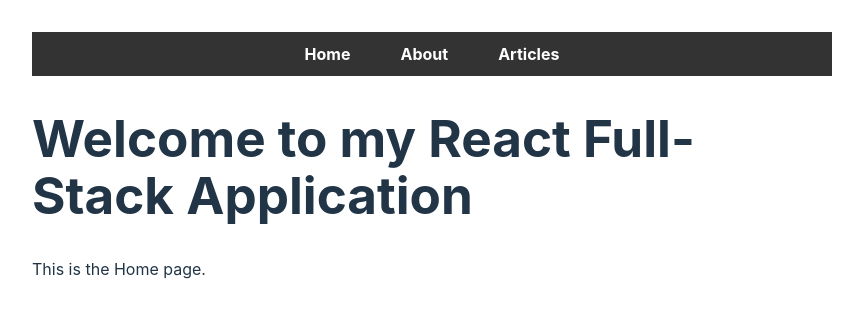
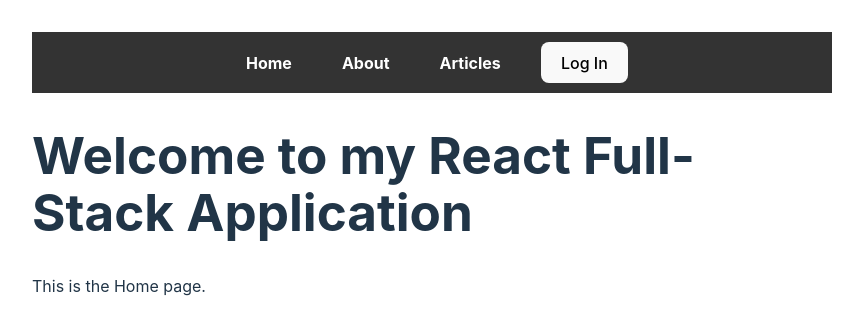
Before and after one commit to jmcscript/linkedin-react-full-stack, a React (Vite) app in the folder front-end/: page / in a window 1280 px wide. Shown: the top 334 px of the page, without its empty margins (208-1071 px from the left). Built offline with nearby package versions, Linux system fonts and the light colour scheme.

Commit message:
05_07 start

```diff
--- a/front-end/src/AppNavBar.jsx
+++ b/front-end/src/AppNavBar.jsx
@@ -1,6 +1,12 @@
-import { Link } from 'react-router-dom';
+import { getAuth, signOut } from 'firebase/auth';
+import { Link, useNavigate } from 'react-router-dom';
 
 export default function AppNavBar() {
+  const isLoggedIn = false;
+  const email = 'v4ri4bl3@gmail.com';
+
+  const navigate = useNavigate();
+
   return (
     <>
       <nav>
@@ -14,6 +20,14 @@
           <li>
             <Link to={'/articles'}>Articles</Link>
           </li>
+          {isLoggedIn && <li>Logged in as {email}</li>}
+          <li>
+            {isLoggedIn ? (
+              <button onClick={() => signOut(getAuth())}>Log Out</button>
+            ) : (
+              <button onClick={() => navigate('/login')}>Log In</button>
+            )}
+          </li>
         </ul>
       </nav>
     </>
--- a/front-end/src/main.jsx
+++ b/front-end/src/main.jsx
@@ -14,9 +14,7 @@
   appId: '1:37441609158:web:7f8ed3d7df09104bf326c7',
 };
 
-const app = initializeApp(firebaseConfig);
-
-console.log(`Firebase App Initialized: ${app}`);
+initializeApp(firebaseConfig);
 
 createRoot(document.getElementById('root')).render(
   <StrictMode>
```
